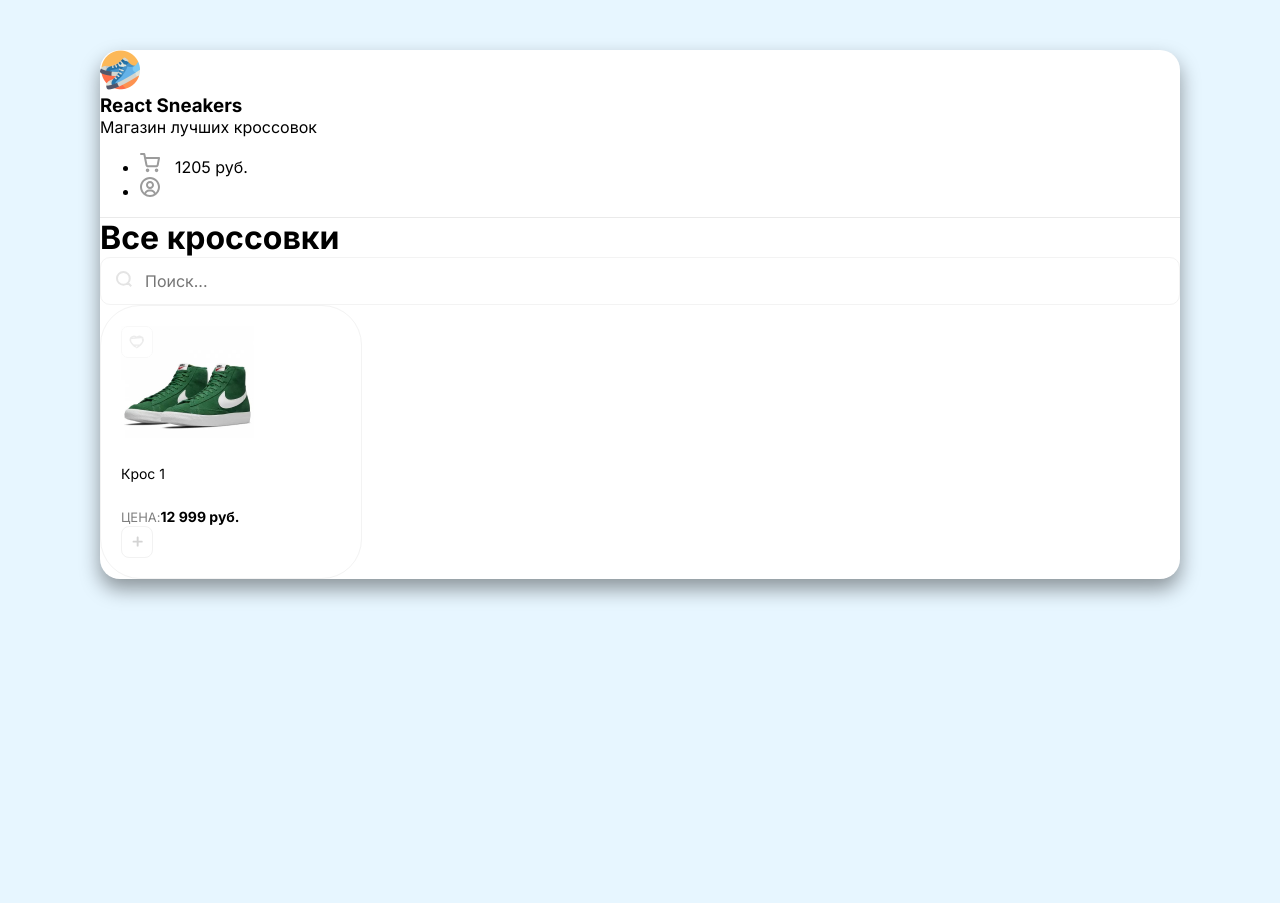
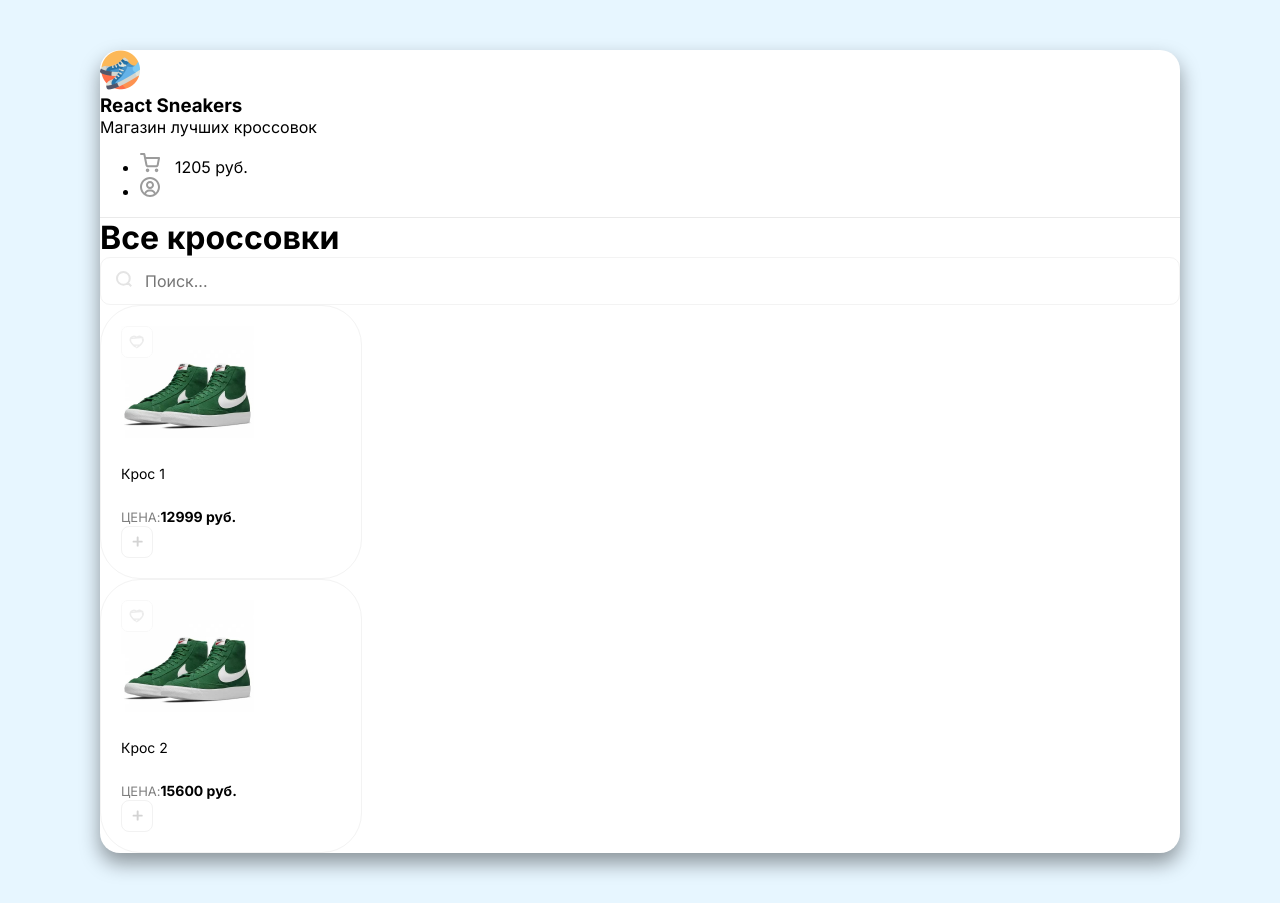
Before and after one commit to AleksandrGubich/ReactSneakers, a React (Create React App) app in the folder react-sneakers/: page / in a window 1280 px wide. Before the commit the page ends 800 px from the top, so only its background shows below. Built offline with nearby package versions, Linux system fonts and the light colour scheme.

Commit message:
Пропсы наглядно

```diff
--- a/react-sneakers/src/App.js
+++ b/react-sneakers/src/App.js
@@ -1,6 +1,17 @@
 import { Card } from "./components/card/Card";
 import { Drawer } from "./components/drawer/Drawer";
 import { Header } from "./components/header/Header";
+
+const arr = [
+  {
+    name: "Крос 1",
+    price: 12999,
+  },
+  {
+    name: "Крос 2",
+    price: 15600,
+  },
+];
 
 function App() {
   return (
@@ -16,7 +27,13 @@ function App() {
           </div>
         </div>
         <div className="d-flex">
-          <Card />
+          {arr.map((obj) => (
+            <Card
+              title={obj.name}
+              price={obj.price}
+              imageUrl="/img/sneakers/1.jpg"
+            />
+          ))}
         </div>
       </div>
     </div>
--- a/react-sneakers/src/components/card/Card.js
+++ b/react-sneakers/src/components/card/Card.js
@@ -1,15 +1,15 @@
-export function Card() {
+export function Card(props) {
   return (
     <div className="card">
       <div className="favorite">
         <img src="/img/unliked.svg" alt="Unliked" />
       </div>
-      <img width={133} height={112} src="/img/sneakers/1.jpg" alt="Sneaker" />
-      <h5>Крос 1</h5>
+      <img width={133} height={112} src={props.imageUrl} alt="Sneaker" />
+      <h5>{props.title}</h5>
       <div className="d-flex justify-between align-center">
         <div className="d-flex flex-column">
           <span>Цена:</span>
-          <b>12 999 руб.</b>
+          <b>{props.price} руб.</b>
         </div>
         <button className="button">
           <img height={11} width={11} src="/img/plus.svg" alt="Plus" />
```
